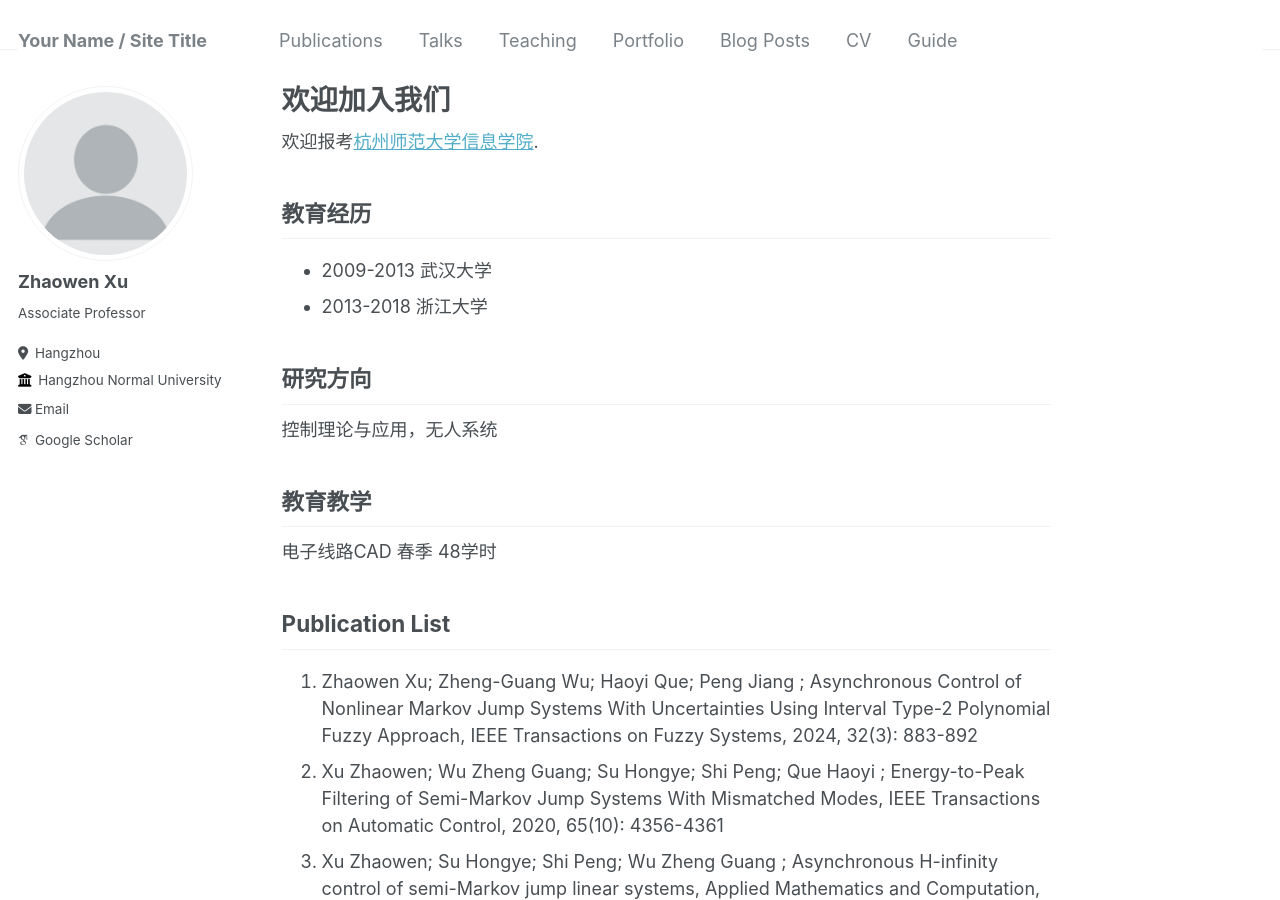
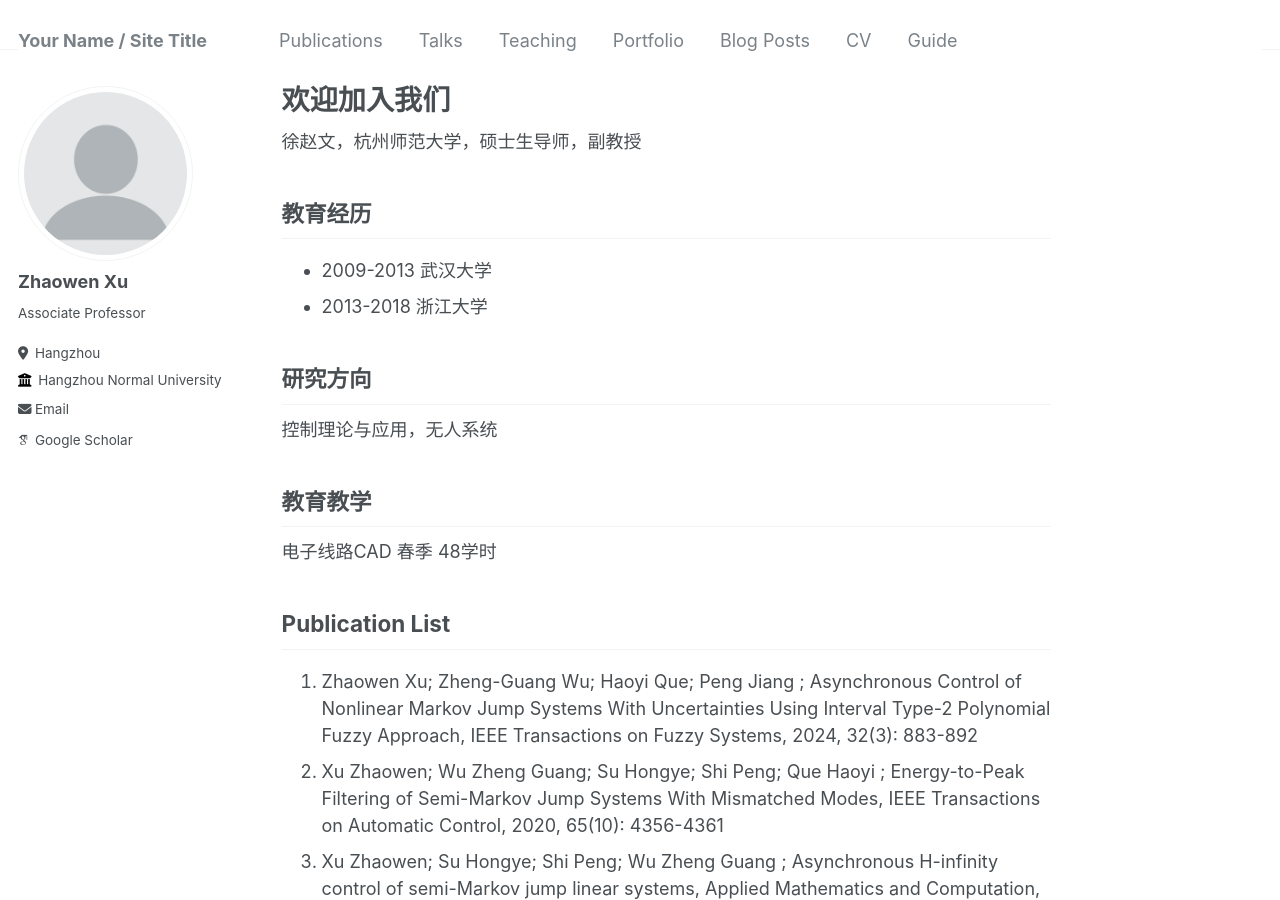
Before and after one commit to zhaowens/homepage, a Jekyll site: the page built from _pages/about.md, in a window 1280 px wide and 900 px high. Built offline with Jekyll 4.4.1, drawn with Linux system fonts in a browser that asks for light colours; some web fonts are replaced.

Commit message:
Update about.md

```diff
--- a/_pages/about.md
+++ b/_pages/about.md
@@ -7,7 +7,7 @@ redirect_from:
   - /about.html
 ---
 
-欢迎报考[杭州师范大学信息学院](https://hise.hznu.edu.cn/).
+徐赵文，杭州师范大学，硕士生导师，副教授
 
 教育经历
 ------
```
